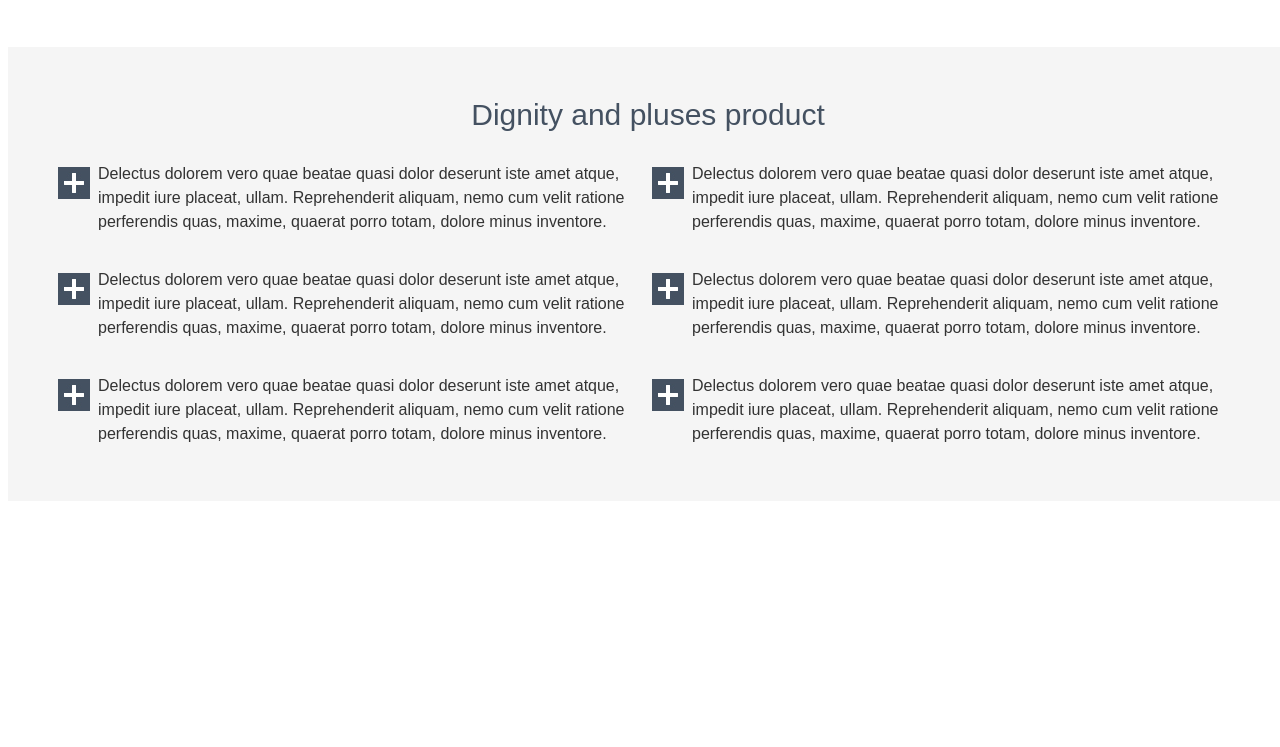
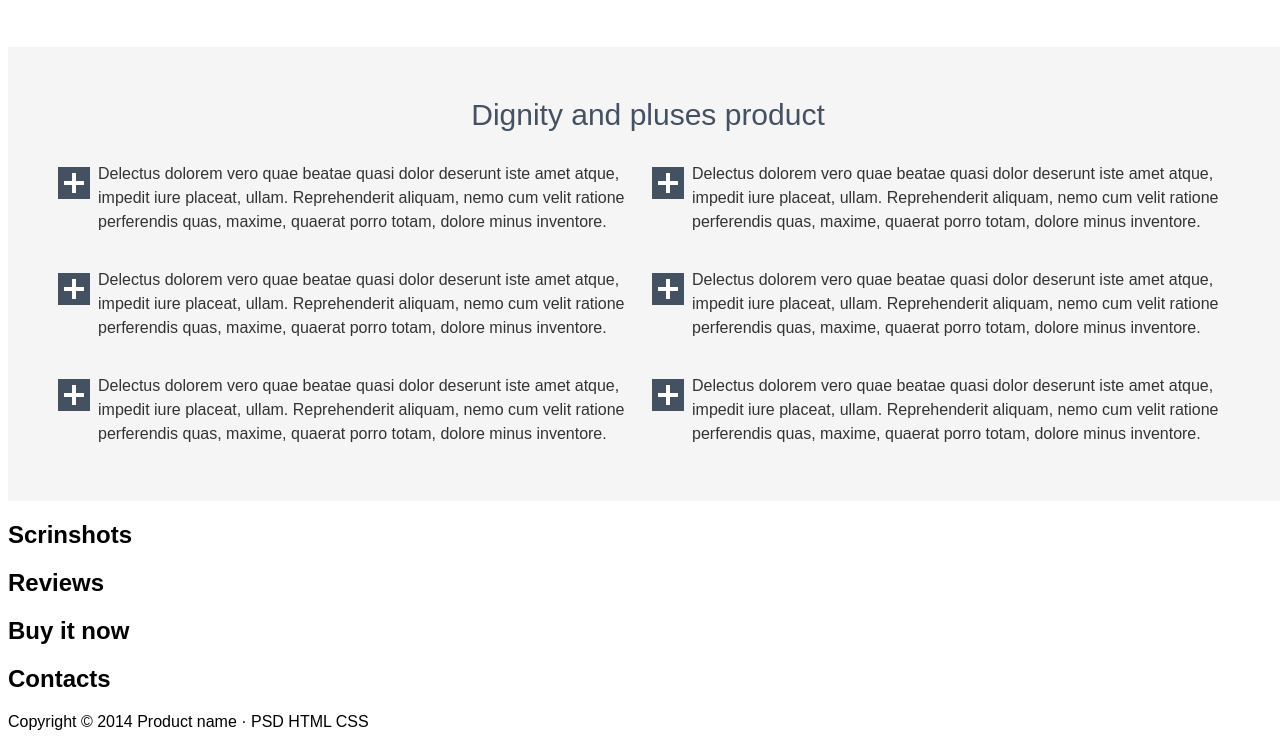
Before and after one commit to vladovinkin/HTML5-CSS3-Homeworks, a plain HTML site: page SimplePSD/index.html in a window 1280 px wide. Shown: the part 659-1406 px from the top of the page. Before the commit the page ends 1168 px from the top, so only its background shows below. Drawn offline with Linux system fonts and the light colour scheme.

Commit message:
прописал заголовки для блоков screenshots, reviews, buy, contacts прописал текст футера

```diff
--- a/SimplePSD/index.html
+++ b/SimplePSD/index.html
@@ -71,24 +71,34 @@
 			</section>
 
 			<section class="screenshots">
-
+				<h2 class="screenshots-title">
+					Scrinshots
+				</h2>
 			</section>
 
 			<section class="reviews">
-
+				<h2 class="reviews-title">
+					Reviews
+				</h2>
 			</section>
 
 			<section class="buy">
-
+				<h2 class="buy-title">
+					Buy it now
+				</h2>
 			</section>
 
 			<section class="contacts">
-
+				<h2 class="contacts-title">
+					Contacts
+				</h2>
 			</section>
 		</main>
 
 		<footer class="main-footer">
-
+			<p class="footer-text">
+				Copyright &copy; 2014 Product name &middot; PSD HTML CSS
+			</p>
 		</footer>
 	</div>
 </body>
```
